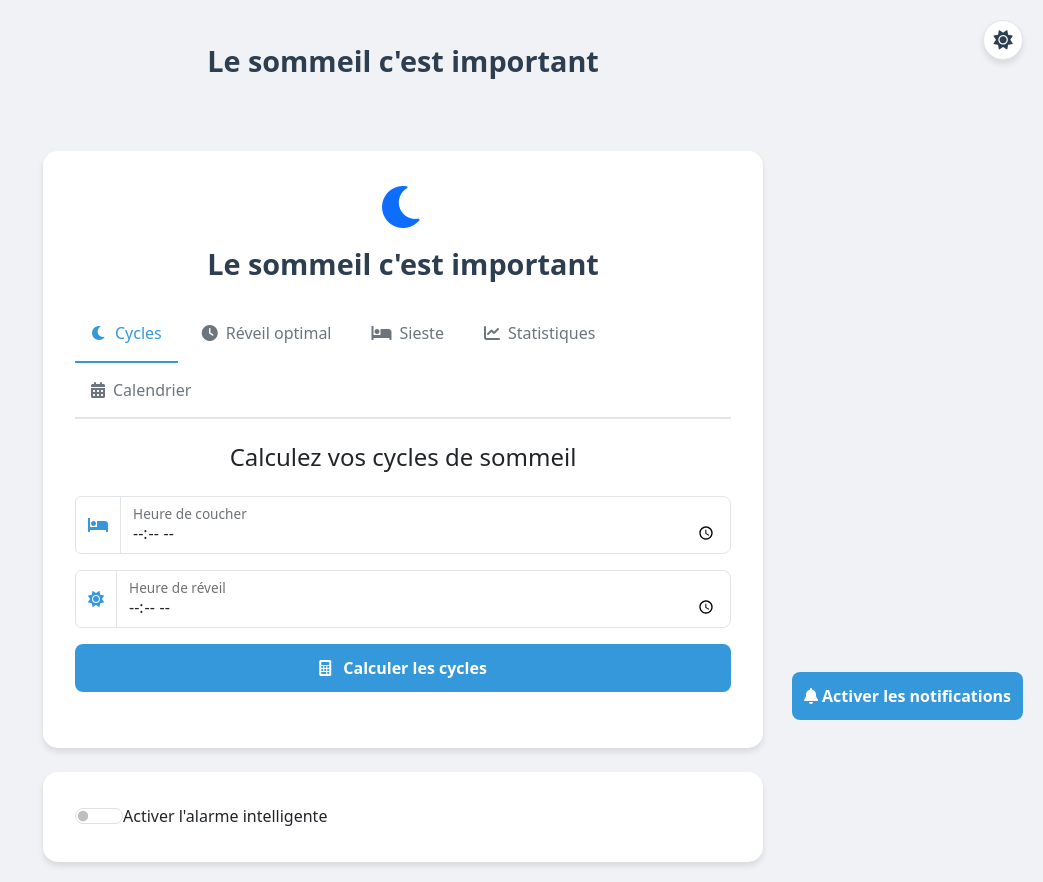
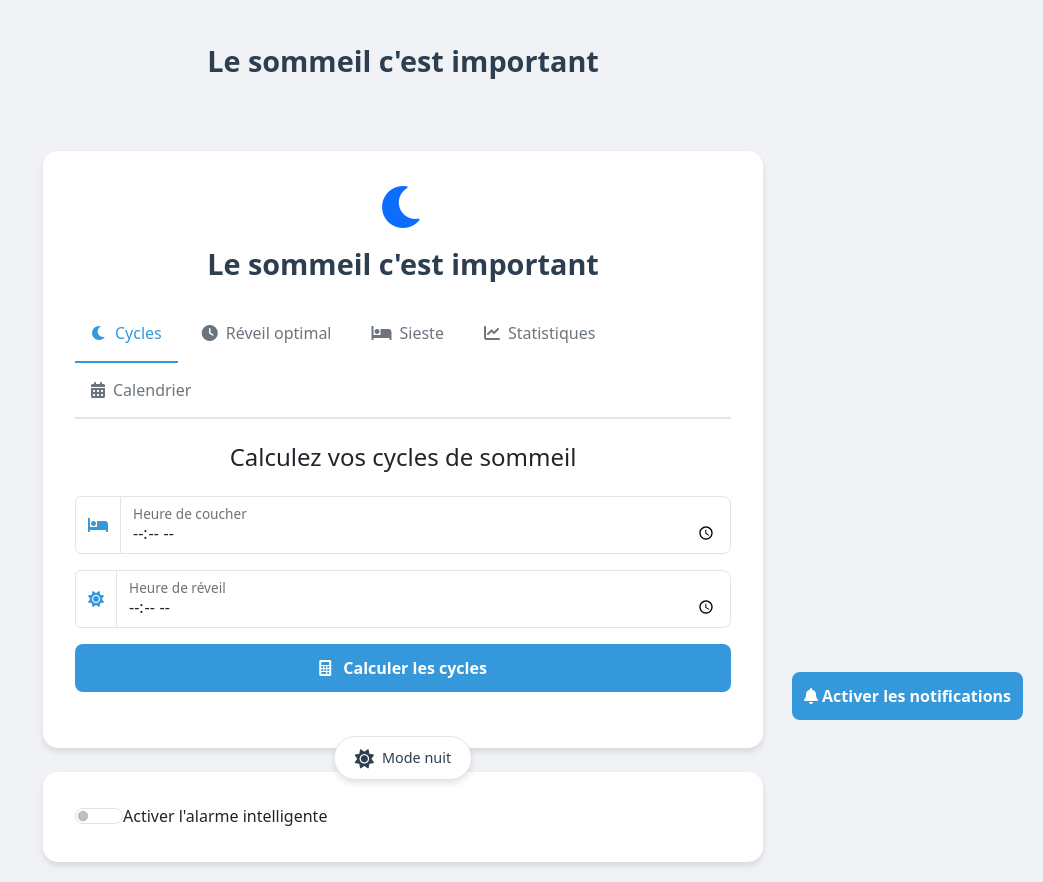
Before and after one commit to IHO269/App_sommeil, a website: page index.html in a window 1280 px wide. Shown: the whole page, without its empty margins (237-1280 px from the left). Drawn offline with nearby package versions, Linux system fonts and the light colour scheme.

Commit message:
Amélioration du bouton de thème : placement et style

```diff
--- a/index.html
+++ b/index.html
@@ -10,6 +10,7 @@
     <!-- Bouton de changement de thème -->
     <div class="theme-switch" id="themeSwitch">
         <i class="fas fa-sun"></i>
+        <span>Changer de thème</span>
     </div>
 
     <div class="container">
--- a/script.js
+++ b/script.js
@@ -86,10 +86,14 @@ function toggleTheme() {
 // Mise à jour de l'icône du thème
 function updateThemeIcon(theme) {
     const themeIcon = document.querySelector('#themeSwitch i');
+    const themeText = document.querySelector('#themeSwitch span');
+
     if (theme === THEMES.DARK) {
         themeIcon.className = 'fas fa-moon';
+        themeText.textContent = 'Mode jour';
     } else {
         themeIcon.className = 'fas fa-sun';
+        themeText.textContent = 'Mode nuit';
     }
 }
 
--- a/styles.css
+++ b/styles.css
@@ -286,23 +286,35 @@ h1 {
 /* Style du switch thème */
 .theme-switch {
     position: fixed;
-    top: 20px;
-    right: 20px;
+    bottom: 20px;
+    left: 50%;
+    transform: translateX(-50%);
     z-index: 1000;
     background-color: var(--card-background);
     border-radius: 50px;
-    padding: 5px;
+    padding: 10px 20px;
     box-shadow: var(--card-shadow);
     cursor: pointer;
     display: flex;
     align-items: center;
     justify-content: center;
-    width: 40px;
-    height: 40px;
     border: 1px solid var(--border-color);
+    transition: all 0.3s ease;
+}
+
+.theme-switch:hover {
+    transform: translateX(-50%) translateY(-2px);
+    box-shadow: 0 6px 12px rgba(0, 0, 0, 0.15);
 }
 
 .theme-switch i {
     color: var(--text-color);
     font-size: 1.2rem;
+    margin-right: 8px;
 }
+
+.theme-switch span {
+    color: var(--text-color);
+    font-size: 0.9rem;
+    font-weight: 500;
+}
```
